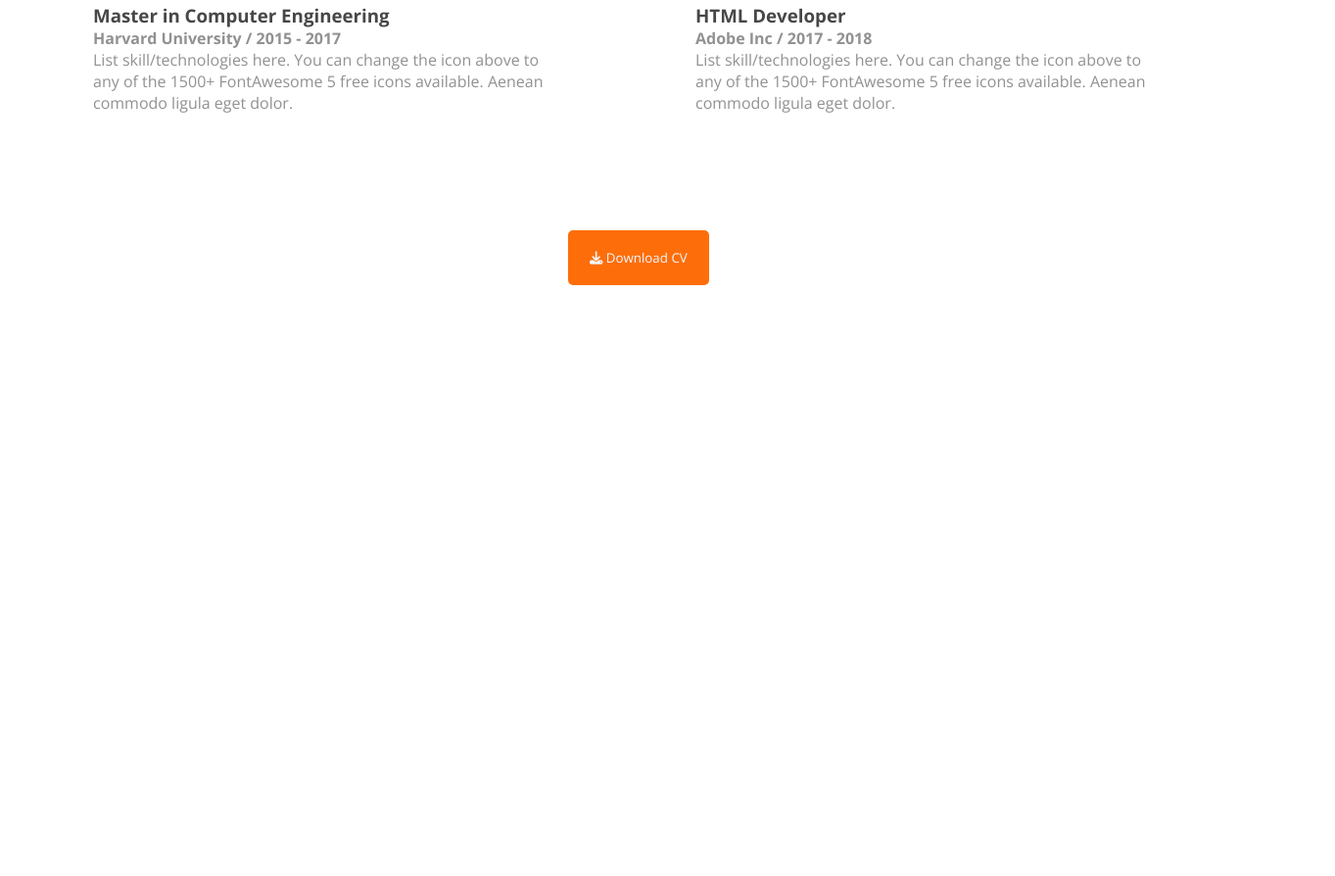
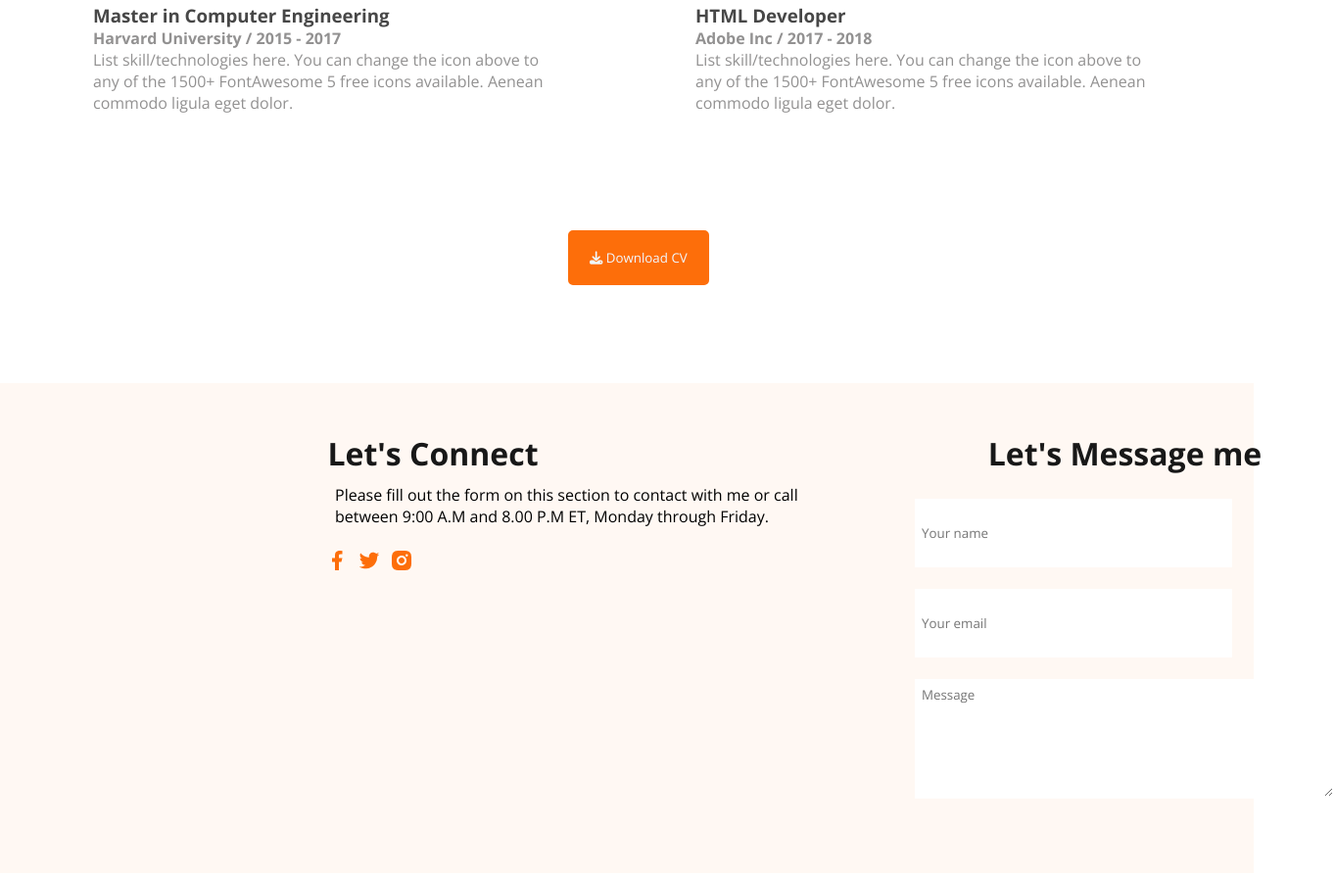
Before and after one commit to Dola333/my-website-homework, a plain HTML site: page index.html in a window 1280 px wide. Shown: the part 3333-4227 px from the top of the page at 98% size, 1363 px wide, since content can reach past the window. Before the commit the page ends 3724 px from the top, so only its background shows below. Drawn offline with nearby package versions, Linux system fonts and the light colour scheme.

Commit message:
add all the footer info

```diff
--- a/index.html
+++ b/index.html
@@ -225,7 +225,39 @@
 
       <footer>
 
+                 <div id="footer-content">
+                    <div class="contact-title">
+                        <h1 class="con-title">Let's Connect</h1>
+                        <div class="con-des">
+                           <p>
+                            Please fill out the form on this section to contact with me or call between 9:00 A.M and 8.00 P.M ET, Monday through Friday.
+                           </p>
+                           </div>
+                           <div class="con-img">
+                           <img src="/images/icons/facebook.png" alt="facebook" style="margin-left: 332px;">
+                           <img src="/images/icons/twitter.png" alt="Twitter" style="margin-left: 5px;">
+                           <img src="/images/icons/insta.png" alt="Instagram" style="margin-left: 5px;">
+                           </div>
+                    </div>
+                    <div class="contact-title">
+                        <h1 class="con-title">Let's Message me</h1>
+                           <form>
+                                   <label for="name">
+                                    <input type="text" name="" id="name" placeholder="Your name" style="width:100%;height:7vh;width:310px;border: 2px solid white;padding: 5px;">
+                                   </label><br><br>
+                                   <label for="email">
+                                    <input type="email" name="" id="email" placeholder="Your email" style="width:100%;height:7vh;width:310px;border: 2px solid white;padding: 5px;"><br><br>
+                                    <label for="msg">
+                                        <textarea name="" id="msg" cols="50"
+                                        rows="6" placeholder="Message" style="padding: 5px;border: 2px solid white;"></textarea>
 
+                                    </label>
+
+
+
+                           </form>
+                    </div>
+                 </div>
 
 
 
--- a/style.css
+++ b/style.css
@@ -245,3 +245,34 @@ hr {
 .sum-con, .sum-des {
     color:#929191;
 }
+
+
+
+#footer-content {
+    justify-content: space-between;
+    gap:50px;
+    display:flex;
+    background:#FFF8F3 ;
+    padding-right: 320px;
+    margin-bottom: 185px;
+    height:500px;
+}
+
+.con-title {
+    color:#181818;
+    text-align: center;
+    margin-top: 50px;
+
+
+}
+
+.con-des {
+    width:532px;
+    height:56px;
+    padding: 10px;
+    margin-top: 0px;
+    margin-left: 332px;
+}
+form {
+    margin-top: 25px;
+}
```
